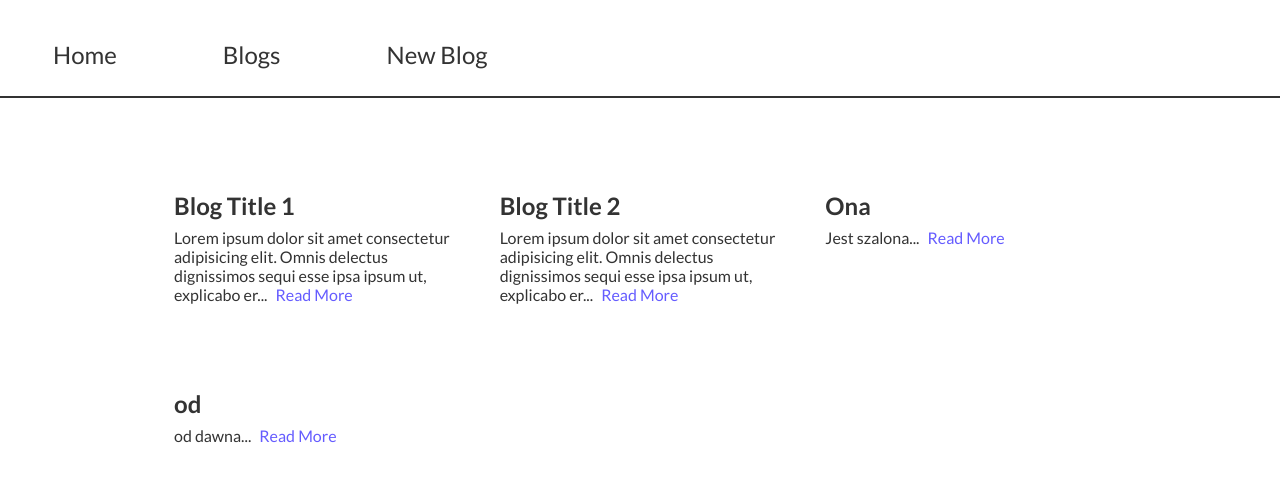
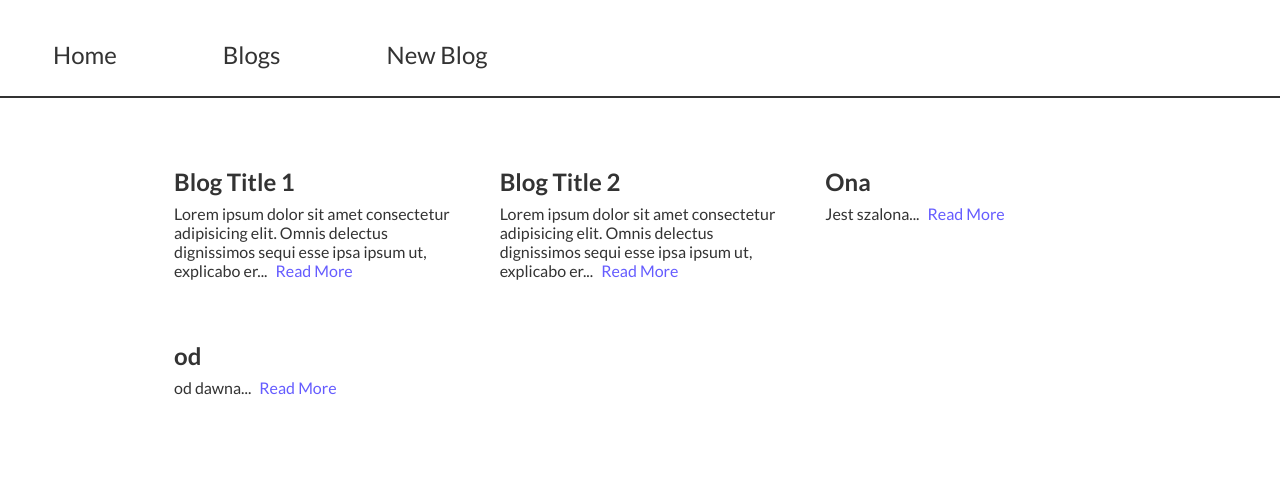
Before and after one commit to Karolina-Mieczkowska/React-Blog, a React (Create React App) app: page /blogs in a window 1280 px wide. Shown: the top 482 px of the page. Built offline with nearby package versions, Linux system fonts and the light colour scheme; data requests are answered from the project's data file.

Commit message:
Style desktop h2

```diff
--- a/src/index.css
+++ b/src/index.css
@@ -182,6 +182,11 @@ a {
     grid-gap: 2.8125rem;
     margin-top: 4.3125rem;
   }
+  .blog-list h2,
+  .blog-details h2,
+  .create h2  {
+    margin-top: 0;
+  }
   .blog-details {
     margin-top: 4.3125rem;
   }
```
